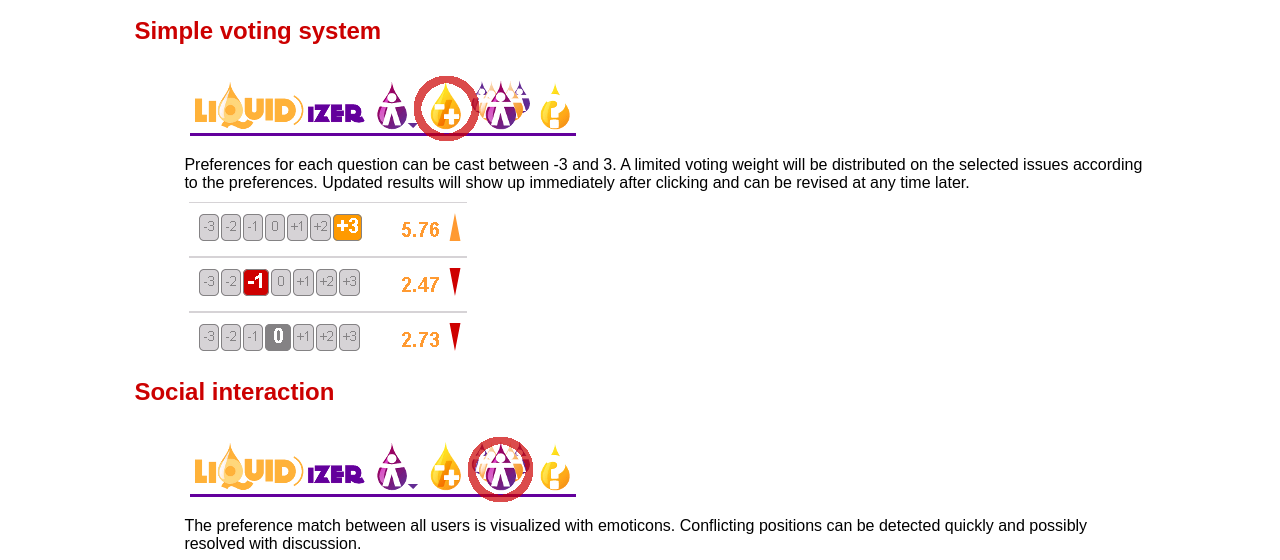
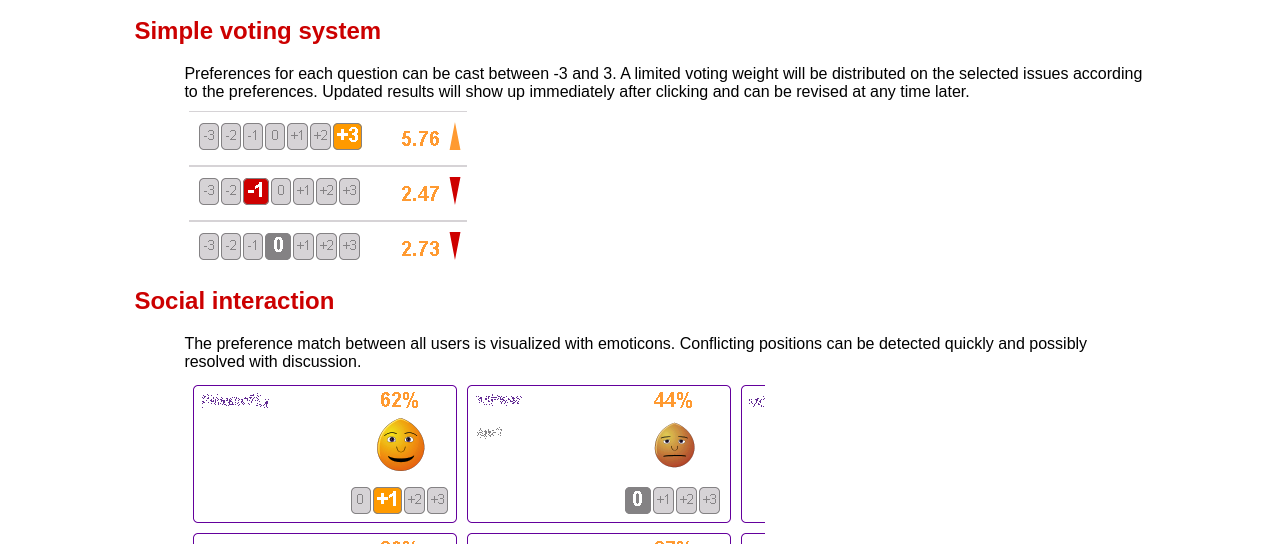
Before and after one commit to liquidizer/liquidizer.github.com, a plain HTML site: page quick.html in a window 1280 px wide. Shown: the part 193-753 px from the top of the page. Drawn offline with Linux system fonts and the light colour scheme.

Commit message:
typo, cleaning

```diff
--- a/quick.html
+++ b/quick.html
@@ -20,9 +20,6 @@
   </p>
   <h2>Simple voting system</h2>
   <p>
-    <img src="img/menu1.png"/>
-  </p>
-  <p>
     Preferences for each question can be cast between -3 and 3.  A
     limited voting weight will be distributed on the selected issues
     according to the preferences. Updated results will show up
@@ -32,9 +29,6 @@
     <img src="img/voting.png"/>
   </p>
   <h2>Social interaction</h2>
-  <p>
-    <img src="img/menu2.png"/>
-  </p>
   <p>
     The preference match between all users is visualized with
     emoticons. Conflicting positions can be detected quickly and
```
Also changed, not shown: index.html (+1 -1 lines).
